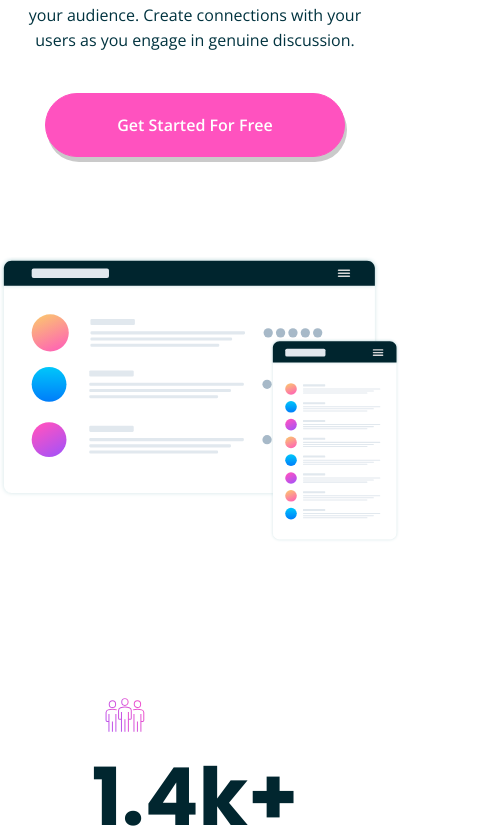
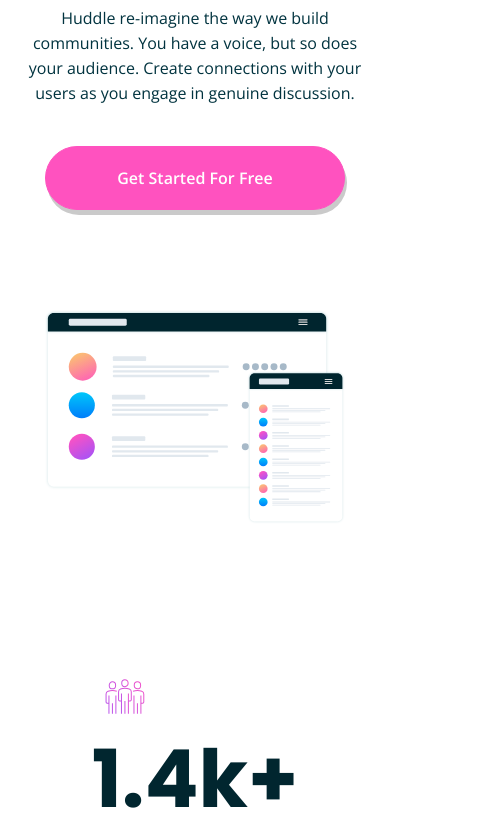
Before and after one commit to ShinYami/Huddle, a plain HTML site: page index.html in a window 390 px wide. Shown: the part 443-1277 px from the top of the page, 500 px wide, since content can reach past the window. Drawn offline with nearby package versions, Linux system fonts and the light colour scheme.

Commit message:
fix responsive

```diff
--- a/style/style.css
+++ b/style/style.css
@@ -2,6 +2,10 @@
 
 * {
     box-sizing: border-box;
+}
+
+html {
+    overflow-x:hidden;
 }
 
 body {
@@ -443,7 +447,7 @@ footer a {
     }
 }
 
-@media (max-width: 375px) {
+@media (max-width: 450px) {
 
     nav img {
         width: 150px;
```
